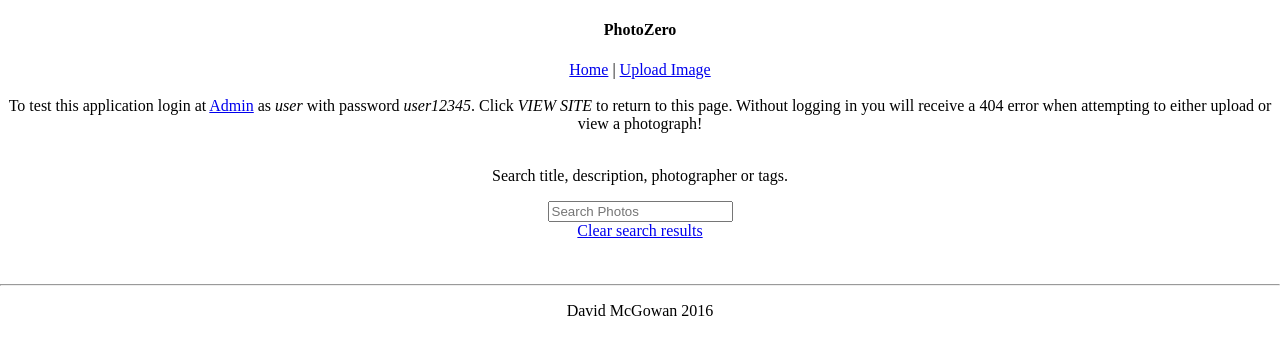
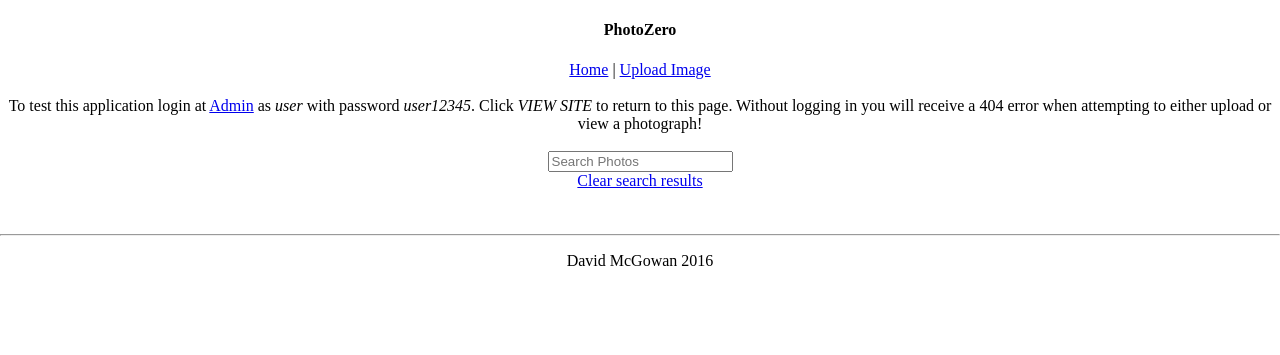
Before and after one commit to davidmcg1985/photozero-digitalocean, a Django app: template timeline/templates/photo_list.html in a window 1280 px wide. Shown: the top 355 px of the page. Run offline with Django 3.2, Linux system fonts and the light colour scheme; the template is opened without the code that fills it, so the values that code supplies are empty; parts of the project's set-up code (start-up, migrations or seed data) failed here and were passed over.

Commit message:
remove taggit from views

```diff
--- a/timeline/templates/photo_list.html
+++ b/timeline/templates/photo_list.html
@@ -5,7 +5,6 @@
 
 {% block content %}
 
-    <p>Search title, description, photographer or tags.</p>
     <form method="GET" action="">
         <input type="text" placeholder="Search Photos" name="q" value="{{ request.GET.q }}"><br/>
         <a href="{% url 'timeline:list' %}">Clear search results</a>
@@ -21,7 +20,11 @@
     <h2>{{ obj.title }}</h2>
     <h4>{{ obj.timestamp }}</h4>
     <p>
-      Tags <i>{{obj.tags.all|join:", "}}</i>
+<!--       <li>Tags:</li>
+      {% for tag in obj.tags.all %}
+      <li><i>{{ tag.name }}</i></li>
+      {% endfor %} -->
+      {{obj.tags.all|join:", "}}
     </p>
     </div>
 
--- a/timeline/views.py
+++ b/timeline/views.py
@@ -8,8 +8,6 @@ from django.utils import timezone
 
 from .forms import PhotoForm, CommentForm
 from .models import Photo, Comment
-
-from taggit import *
 
 
 def photo_list(request):
```
